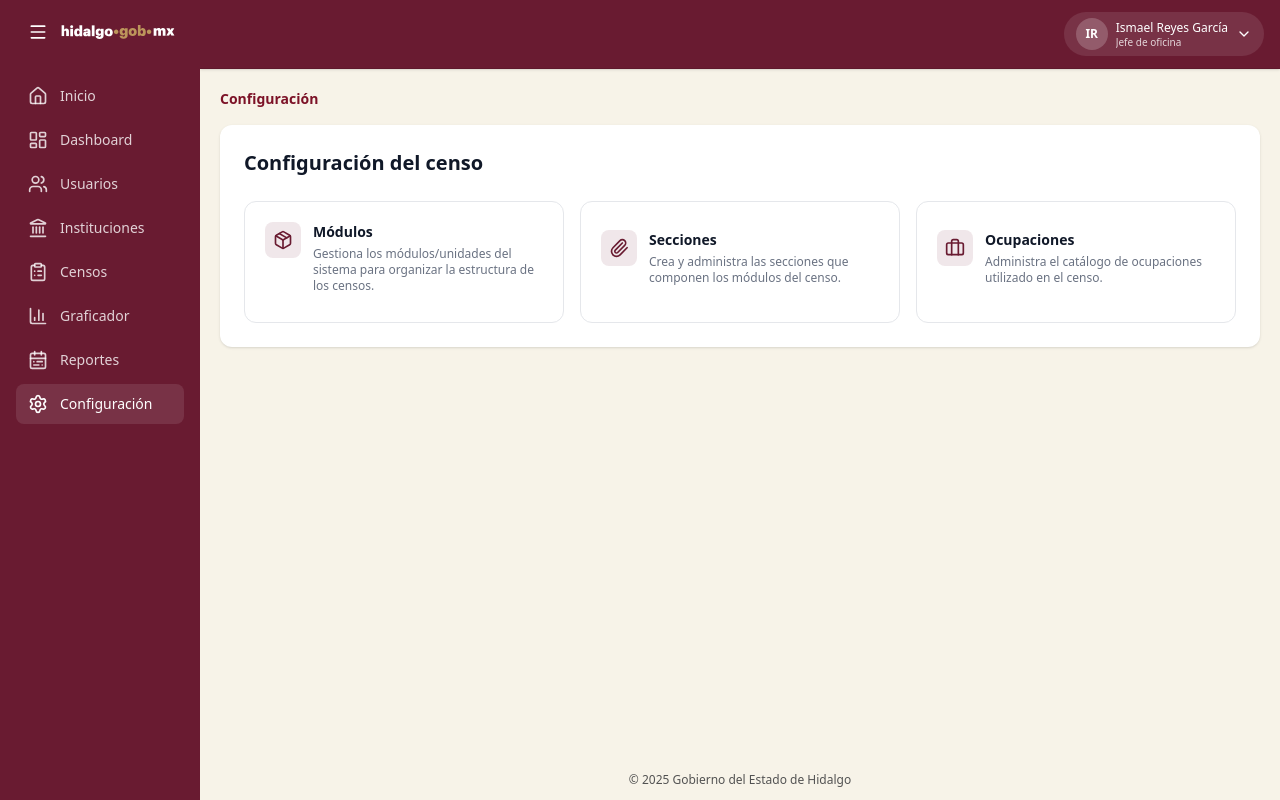
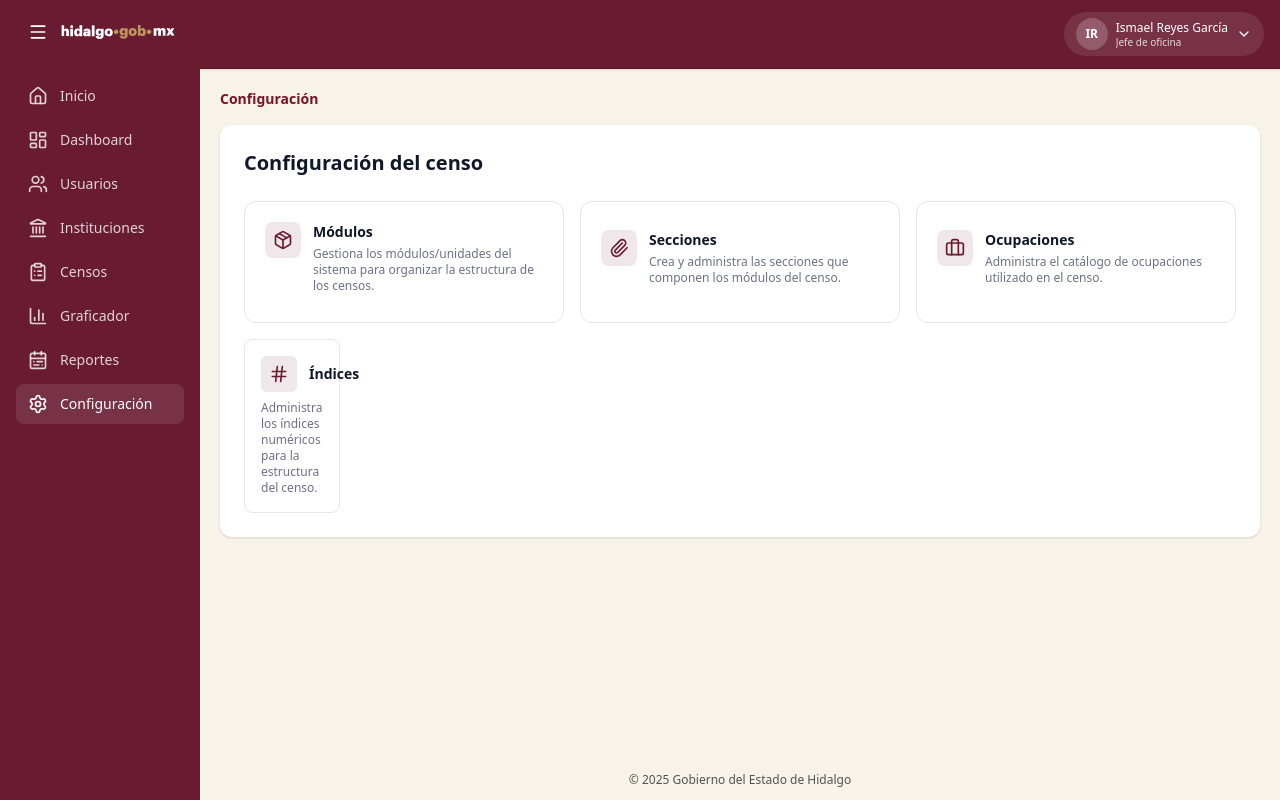
Before and after one commit to IvanVL-18/CensoFrontend, a React (Vite) app: page /configuracion in a window 1280 px wide. Built offline with nearby package versions, Linux system fonts and the light colour scheme.

Commit message:
fix index

```diff
--- a/src/pages/settings/SettingsPage.tsx
+++ b/src/pages/settings/SettingsPage.tsx
@@ -1,6 +1,6 @@
 // src/pages/settings/page/SettingsPage.tsx
 import { useNavigate } from "react-router-dom";
-import { Package, Paperclip, Briefcase } from "lucide-react";
+import { Package, Paperclip, Briefcase, Hash } from "lucide-react";
 
 export default function SettingsPage() {
   const navigate = useNavigate();
@@ -109,6 +109,26 @@ export default function SettingsPage() {
             </div>
           </div>
         </button>
+                <div className="grid grid-cols-1 sm:grid-cols-2 md:grid-cols-3 gap-4">
+          {/* Índices */}
+          <button
+            type="button"
+            onClick={() => navigate("/Indices")}
+            className="w-full text-left border border-gray-200 rounded-lg p-4 hover:border-[var(--pantone-7421)] hover:shadow-sm transition bg-white"
+          >
+            <div className="flex items-center gap-3 mb-2">
+              <div className="p-2 rounded-md bg-[var(--pantone-7421)]/10">
+                <Hash className="w-5 h-5 text-[var(--pantone-7421)]" />
+              </div>
+              <h2 className="text-sm font-semibold text-gray-900">
+                Índices
+              </h2>
+            </div>
+            <p className="text-xs text-gray-500">
+              Administra los índices numéricos para la estructura del censo.
+            </p>
+          </button>
+        </div>
       </div>
     </div>
   );
```
Also changed, not shown: 1 other file (tests, documents, lock files or other folders).
